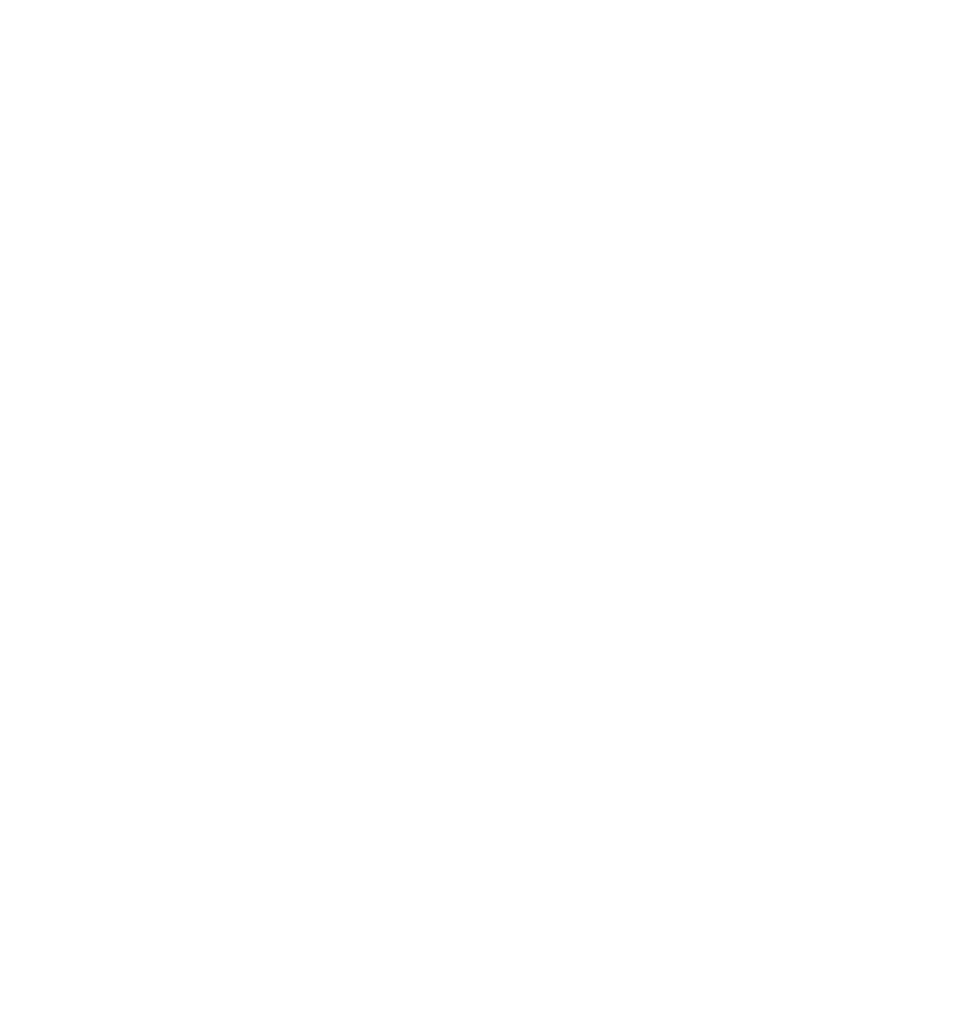
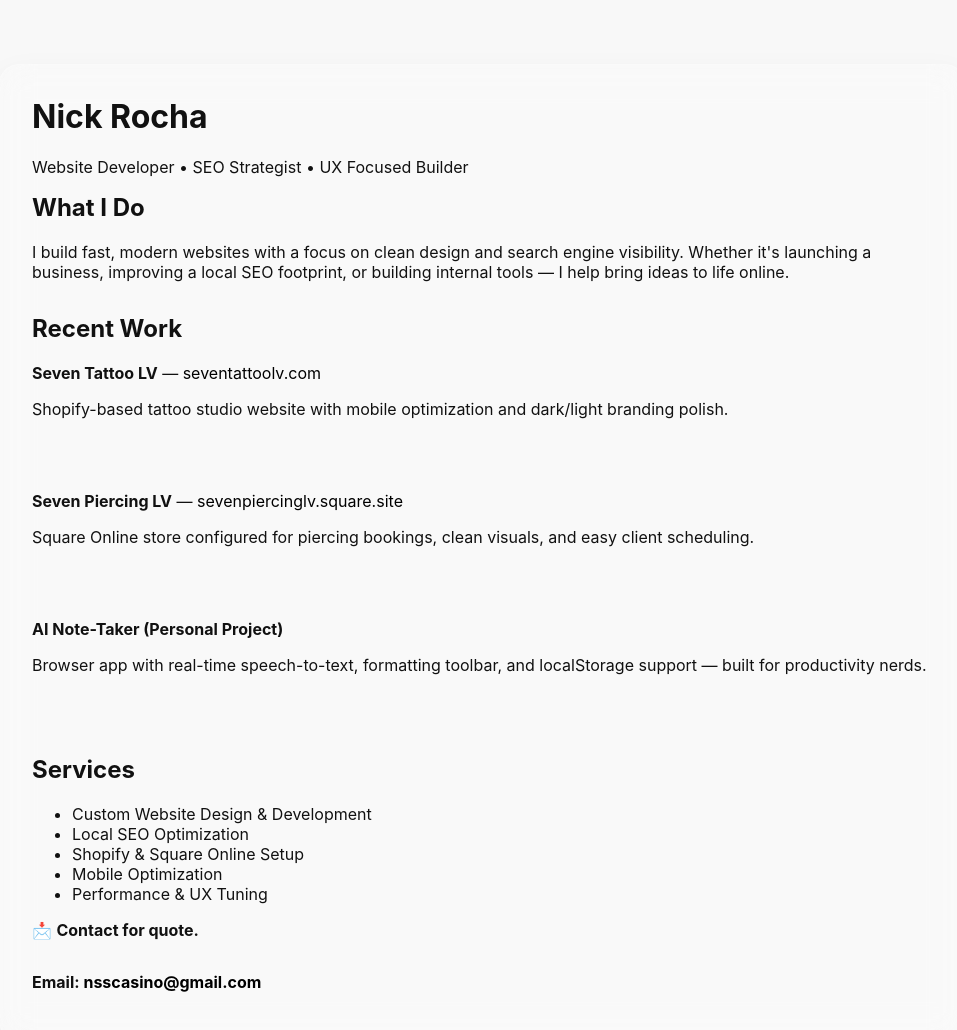
Before and after one commit to nsscasino/portfolio, a plain HTML site: page index.html in a window 1280 px wide. Shown: the whole page, without its empty margins (158-1115 px from the left). Before the commit the page ends 800 px from the top, so only its background shows below. Drawn offline with Linux system fonts and the light colour scheme.

Commit message:
Add files via upload

```diff
--- a/index.html
+++ b/index.html
@@ -1 +1,108 @@
-<!-- temporary placeholder -->
+<!DOCTYPE html>
+<html lang="en">
+<head>
+  <meta charset="UTF-8" />
+  <meta name="viewport" content="width=device-width, initial-scale=1.0" />
+  <title>Nick Rocha | Web & SEO</title>
+  <!-- updated email contact -->
+  <style>
+    :root {
+      --bg: #f8f8f8;
+      --glass: rgba(255, 255, 255, 0.2);
+      --blur: blur(16px);
+      --border: rgba(255, 255, 255, 0.15);
+      --text: #111;
+      --accent: #000;
+    }
+
+    body {
+      margin: 0;
+      font-family: -apple-system, BlinkMacSystemFont, 'Segoe UI', Roboto, Oxygen, Ubuntu, Cantarell, 'Open Sans', 'Helvetica Neue', sans-serif;
+      background: var(--bg);
+      color: var(--text);
+      display: flex;
+      flex-direction: column;
+      align-items: center;
+      padding: 4rem 1rem;
+    }
+
+    .container {
+      max-width: 900px;
+      width: 100%;
+      background: var(--glass);
+      backdrop-filter: var(--blur);
+      border: 1px solid var(--border);
+      border-radius: 20px;
+      padding: 2rem;
+      box-shadow: 0 10px 30px rgba(0,0,0,0.05);
+    }
+
+    h1, h2 {
+      margin-top: 0;
+    }
+
+    a {
+      color: var(--accent);
+      text-decoration: none;
+    }
+
+    .project, .section {
+      margin-bottom: 2rem;
+    }
+
+    .email {
+      margin-top: 2rem;
+      font-weight: bold;
+    }
+
+    .projects {
+      display: flex;
+      flex-direction: column;
+      gap: 1.5rem;
+    }
+  </style>
+</head>
+<body>
+  <div class="container">
+    <h1>Nick Rocha</h1>
+    <p>Website Developer • SEO Strategist • UX Focused Builder</p>
+
+    <div class="section">
+      <h2>What I Do</h2>
+      <p>I build fast, modern websites with a focus on clean design and search engine visibility. Whether it's launching a business, improving a local SEO footprint, or building internal tools — I help bring ideas to life online.</p>
+    </div>
+
+    <div class="section">
+      <h2>Recent Work</h2>
+      <div class="projects">
+        <div class="project">
+          <strong>Seven Tattoo LV</strong> — <a href="https://seventattoolv.com" target="_blank">seventattoolv.com</a>
+          <p>Shopify-based tattoo studio website with mobile optimization and dark/light branding polish.</p>
+        </div>
+        <div class="project">
+          <strong>Seven Piercing LV</strong> — <a href="https://sevenpiercinglv.square.site" target="_blank">sevenpiercinglv.square.site</a>
+          <p>Square Online store configured for piercing bookings, clean visuals, and easy client scheduling.</p>
+        </div>
+        <div class="project">
+          <strong>AI Note-Taker (Personal Project)</strong>
+          <p>Browser app with real-time speech-to-text, formatting toolbar, and localStorage support — built for productivity nerds.</p>
+        </div>
+      </div>
+    </div>
+
+    <div class="section">
+      <h2>Services</h2>
+      <ul>
+        <li>Custom Website Design & Development</li>
+        <li>Local SEO Optimization</li>
+        <li>Shopify & Square Online Setup</li>
+        <li>Mobile Optimization</li>
+        <li>Performance & UX Tuning</li>
+      </ul>
+      <p>📩 <strong>Contact for quote.</strong></p>
+    </div>
+
+    <p class="email">Email: <a href="mailto:nsscasino@gmail.com">nsscasino@gmail.com</a></p>
+  </div>
+</body>
+</html>
```
